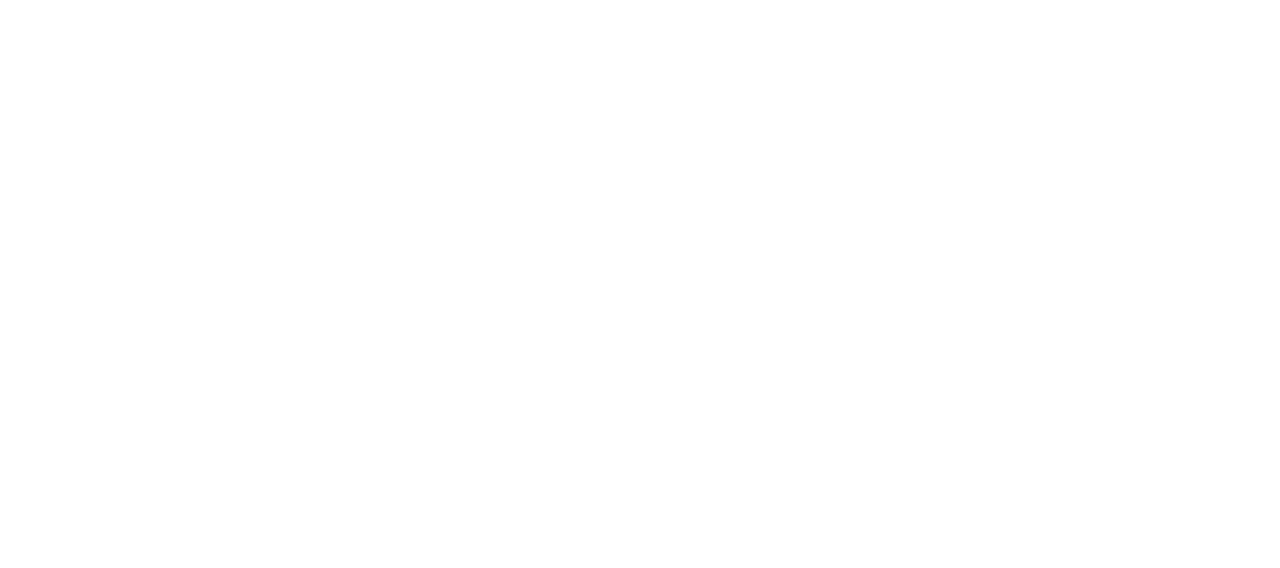
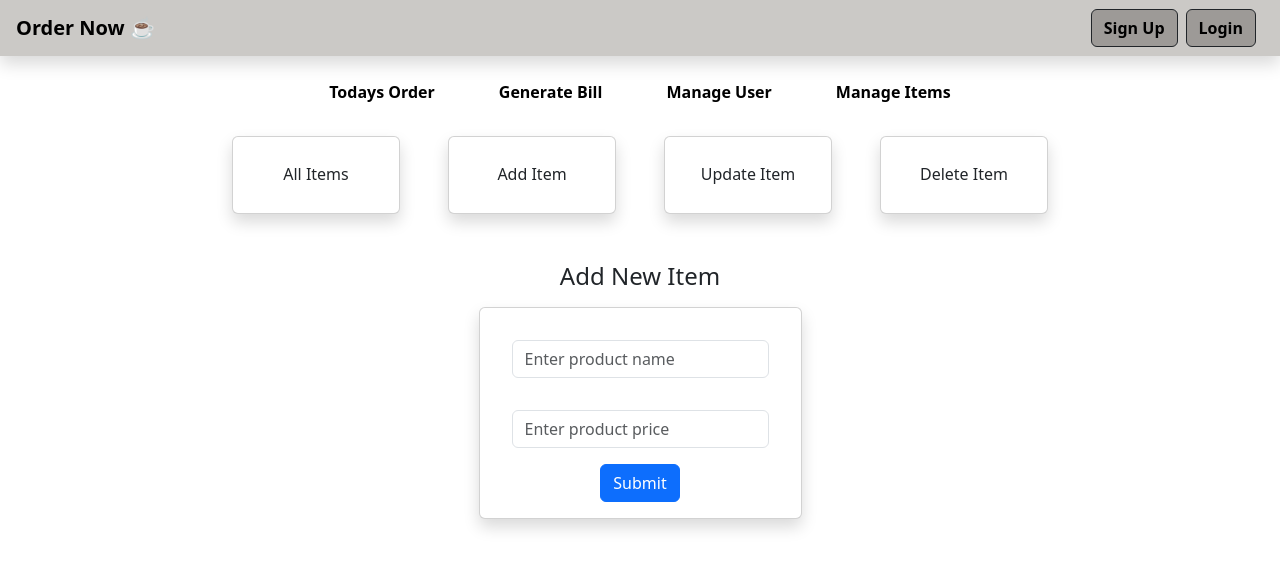
Before and after one commit to prathmesh0005/practice_project, a React (Vite) app in the folder frontend/: page /admin/item-service/add-item in a window 1280 px wide. Before the commit this address had no page. Shown: the top 568 px of the page. Built offline with nearby package versions, Linux system fonts and the light colour scheme.

Commit message:
add item service controller

```diff
--- a/frontend/src/App.jsx
+++ b/frontend/src/App.jsx
@@ -8,6 +8,9 @@
 import Bill from "./components/admin/Bill";
 import AdminLayouts from "./layouts/AdminLayouts";
 import UserOrder from "./components/UserOrder";
+import ItemLayout from "./layouts/ItemLayout";
+import AllItem from "./components/admin/AllItem";
+import AddItem from "./components/admin/AddItem";
 
 function App() {
   return (
@@ -22,6 +25,10 @@
             <Route path="/admin" element={<AdminLayouts />}>
               <Route path="" element={<UserOrder />} />
               <Route path="/admin/bill" element={<Bill />} />
+              <Route path="/admin/item-service" element={<ItemLayout/>}>
+                <Route path="" element={<AllItem/>}/>
+                <Route path="/admin/item-service/add-item" element={<AddItem/>}/>
+              </Route>
             </Route>
           </Route>
         </Routes>
--- /dev/null
+++ b/frontend/src/components/admin/AddItem.jsx
@@ -0,0 +1,74 @@
+import axios from "axios";
+import {  useState } from "react"
+import { useNavigate } from "react-router-dom";
+
+function AddItem() {
+    const [name, setname] = useState("");
+    const [price, setPrice] = useState("")
+    const [message, setMessage] = useState("")
+    const navigate = useNavigate()
+
+    const url = `http://localhost:3000/api/item/add-item`
+
+    async function handleClick(e) {
+        e.preventDefault();
+
+        try {
+            const response = await axios.post(url,{name,price});
+            setMessage(response.data.message)
+
+        } catch (error) {
+            console.log(error)
+        }
+    }
+
+
+  return (
+    <div className="container mt-3 p-2 d-flex flex-column jystify-content-center align-items-center">
+    <h4 className="p-2">Add New Item</h4>
+    <div className="card p-3 shadow">
+        <form action="" onSubmit={handleClick}>
+           <div className="p-3">
+           <input type="text" className="form-control" value={name} placeholder="Enter product name" onChange={(e)=> setname(e.target.value)}/>
+           </div>
+           <div className="p-3">
+           <input type="number" className="form-control" value={price} placeholder="Enter product price" onChange={(e)=> setPrice(e.target.value)} />
+           </div>
+           <div className="d-flex justify-content-center align-items-center">
+            <button type="submit" className="btn btn-primary" >Submit</button>
+           </div>
+        </form>
+        {
+            message && (
+                <div
+                className="alert alert-warning position-absolute top-50 start-50 translate-middle shadow-lg p-4 rounded"
+                style={{
+                  width: "400px",
+                  textAlign: "center",
+                  zIndex: 1050,
+                  border: "1px solid #f5c6cb",
+                }}
+                role="alert"
+              >
+                <p className="mb-3 " style={{ color: "black", fontWeight:"bold" }}>{message}</p>
+                <button
+                  className="btn btn-warning"
+                  onClick={() => {
+                   setMessage("")
+                   setname("")
+                   setPrice("")
+                   navigate("/admin/item-service")
+                  }}
+                >
+                  Close
+                </button>
+              </div>
+            )
+        }
+    </div>
+
+    </div>
+  )
+}
+
+export default AddItem
--- a/frontend/src/components/admin/AdminNav.jsx
+++ b/frontend/src/components/admin/AdminNav.jsx
@@ -1,20 +1,21 @@
 import { Link } from "react-router-dom";
+import "../../css/admin.style.css"
 
 function AdminNav() {
   return (
     <nav className="navbar navbar-expand-lg navbar-light px-3 mt-2 text-black">
       <div className="d-flex gap-5 fw-bold">
-        <Link className="nav-link" to="/admin">
+        <Link className="nav-link custom-hover p-2" to="/admin">
           Todays Order
         </Link>
-        <Link className="nav-link" to="/admin/bill">
+        <Link className="nav-link custom-hover p-2" to="/admin/bill">
           Generate Bill
         </Link>
-        <Link className="nav-link" to="">
-          Add User
+        <Link className="nav-link custom-hover p-2" to="">
+          Manage User
         </Link>
-        <Link className="nav-link" to="">
-          Add Items
+        <Link className="nav-link custom-hover p-2" to="/admin/item-service">
+          Manage Items
         </Link>
       </div>
     </nav>
--- /dev/null
+++ b/frontend/src/components/admin/AllItem.jsx
@@ -0,0 +1,48 @@
+import axios from "axios"
+import { useEffect, useState } from "react"
+
+
+function AllItem() {
+
+  const [items, setItem] = useState([])
+  const url = `http://localhost:3000/api/item/all-item`
+  useEffect(()=>{
+    async function fetchItem() {
+      const response = await axios.get(url)
+      setItem(response.data.items)
+    }
+    fetchItem()
+  },[])
+
+  return (
+    <div className="container mt-3 p-2 d-flex flex-column jystify-content-center align-items-center">
+      <h5 className="p-4">All Items List</h5>
+      <table className="table table-striped border">
+         <thead className="table-dark">
+           <tr>
+            <td>Name</td>
+            <td>Price</td>
+           </tr>
+         </thead>
+         <tbody>
+          { items.length > 0 ?(
+               items.map((item)=>(
+                <tr key={item.id}>
+                  <td>{item.name}</td>
+                  <td>Rs. {item.price}</td>
+                </tr>
+               ))
+          ):(
+            <tr>
+              <td>No Data Available</td>
+            </tr>
+          )
+
+          }
+         </tbody>
+      </table>
+    </div>
+  )
+}
+
+export default AllItem
--- a/frontend/src/components/admin/Bill.jsx
+++ b/frontend/src/components/admin/Bill.jsx
@@ -95,7 +95,7 @@
         >
           <h4>Generate Bill</h4>
           <div className="form">
-            <div className="d-flex flex-row justify-content-between align-items-center gap-4">
+            <div className="d-flex flex-row justify-content-between mt-3  gap-4">
               <div>
                 <label>User:&nbsp; </label>
                 <select
@@ -103,11 +103,13 @@
                   onChange={(e) => setUserId(e.target.value)}
                 >
                   <option>Select User</option>
-                  { users && users.map((user)=>(
-                    <option value={user.id} key={user.id}>{`${user.first_name} ${user.last_name}`}</option>
-                  ))
-
-                  }
+                  {users &&
+                    users.map((user) => (
+                      <option
+                        value={user.id}
+                        key={user.id}
+                      >{`${user.first_name} ${user.last_name}`}</option>
+                    ))}
                 </select>
               </div>
 
@@ -158,7 +160,7 @@
                       <p>Date: {`${dd}/${mm}/${yy}`}</p>
                     </div>
                     <div>
-                      <table className="table table-striped table-bordered">
+                      <table className="table table-striped border">
                         <thead>
                           <tr>
                             <th>Item</th>
--- /dev/null
+++ b/frontend/src/components/admin/ItemServices.jsx
@@ -0,0 +1,39 @@
+import { Link } from "react-router-dom";
+import "../../css/admin.style.css"
+
+function ItemServices() {
+
+    const cardItem = [
+        {
+            title:"All Items",
+            slug:"/admin/item-service"
+        },
+        {
+             title:"Add Item",
+            slug:"/admin/item-service/add-item"
+        },
+        {
+            title:"Update Item",
+            slug:""
+        },
+        {
+             title:"Delete Item",
+            slug:""
+        }
+    ]
+
+  return (
+    <>
+    <div className="container-fluid d-flex gap-5 p-2 mt-2">
+          {
+            cardItem.map((item,index)=>(
+                <div key={index} className="card  p-2 shadow text-center custom-hover h6" >
+                <Link className="nav-link d-flex justify-content-center align-items-center" to={item.slug} style={{width:150, height:60 }}>{item.title}</Link></div>
+            ))
+          }
+    </div>
+    </>
+  );
+}
+
+export default ItemServices;
--- /dev/null
+++ b/frontend/src/css/admin.style.css
@@ -0,0 +1,11 @@
+.custom-hover {
+    transition: all 0.3s ease;
+    color: black;
+    text-decoration: none;
+    padding: 10px;
+  }
+
+  .custom-hover:hover {
+    background-color: #e9ecef;
+    border-radius: 5px;
+  }
--- /dev/null
+++ b/frontend/src/layouts/ItemLayout.jsx
@@ -0,0 +1,13 @@
+import { Outlet } from "react-router-dom"
+import ItemServices from "../components/admin/ItemServices"
+
+function ItemLayout() {
+  return (
+    <div className='d-flex flex-column justify-content-center align-items-center'>
+      <ItemServices/>
+      <Outlet/>
+    </div>
+  )
+}
+
+export default ItemLayout
```
Also changed, not shown: frontend/src/components/admin/updateItem.jsx (added, +10 -0 lines), 1 other file (tests, documents, lock files or other folders).
